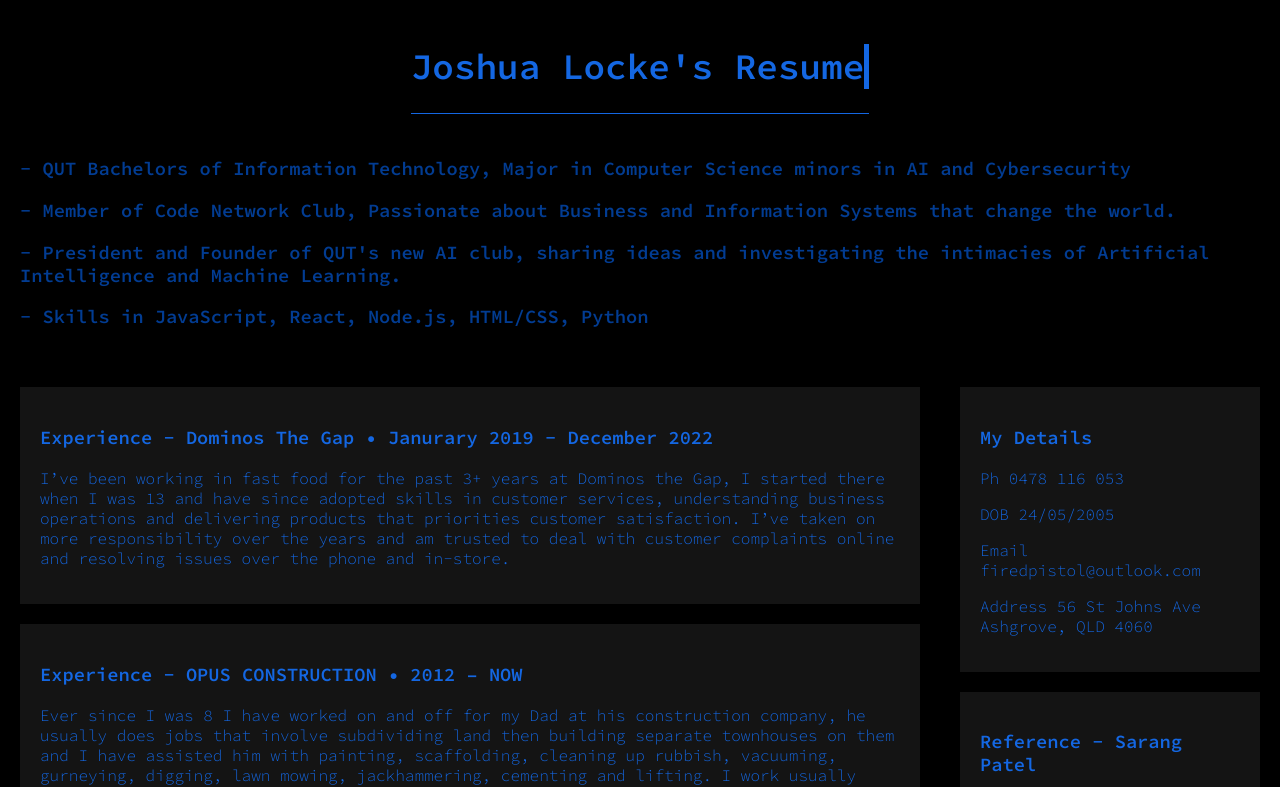
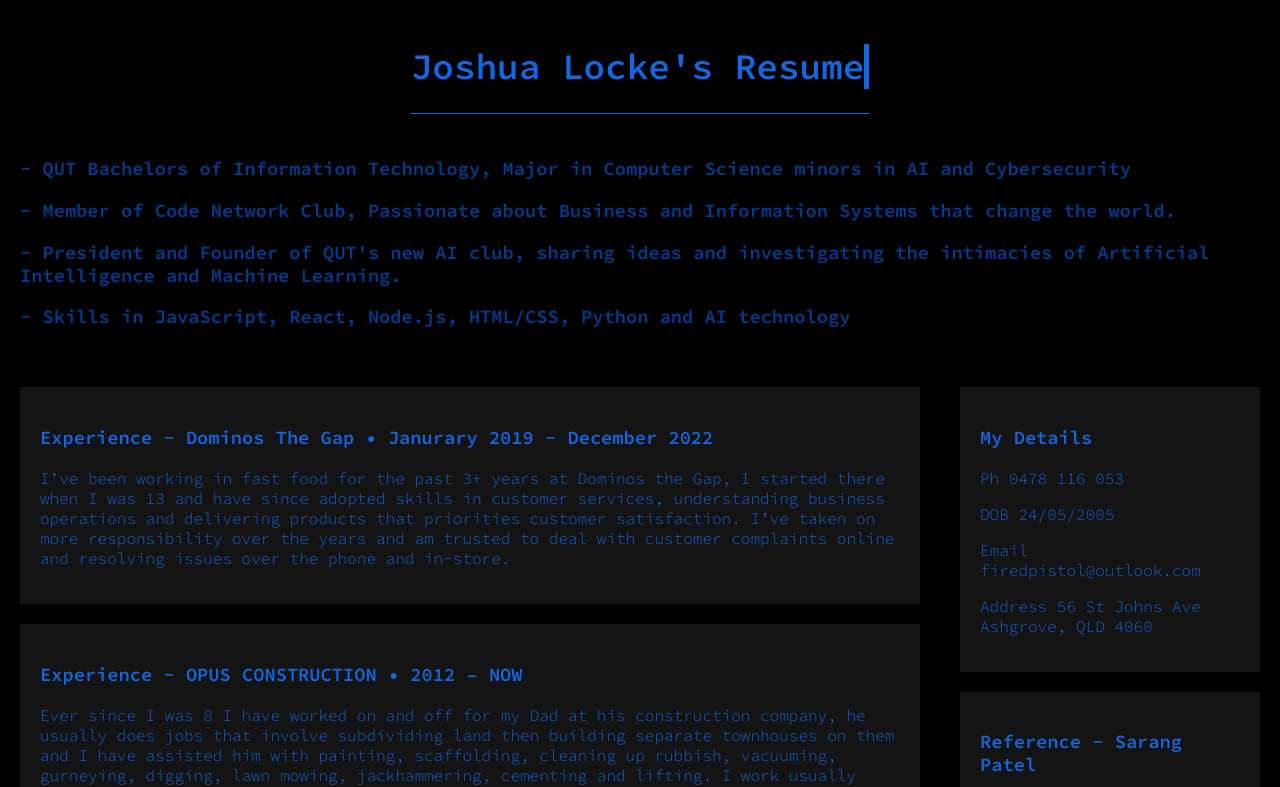
Before and after one commit to lockej2005/joshsresume1, a React (Create React App) app: page / in a window 1280 px wide. Shown: the top 787 px of the page. Built offline with nearby package versions, Linux system fonts and the light colour scheme.

Commit message:
reformat?

```diff
--- a/src/resume.js
+++ b/src/resume.js
@@ -20,7 +20,7 @@ function Resume() {
           <h3>- QUT Bachelors of Information Technology, Major in Computer Science minors in AI and Cybersecurity</h3>
           <h3>- Member of Code Network Club, Passionate about Business and Information Systems that change the world.</h3>
           <h3>- President and Founder of QUT's new AI club, sharing ideas and investigating the intimacies of Artificial Intelligence and Machine Learning.</h3>
-          <h3>- Skills in JavaScript, React, Node.js, HTML/CSS, Python</h3>
+          <h3>- Skills in JavaScript, React, Node.js, HTML/CSS, Python and AI technology</h3>
         </div>
       </div>
       <div className='ColumnContainer'>
```
